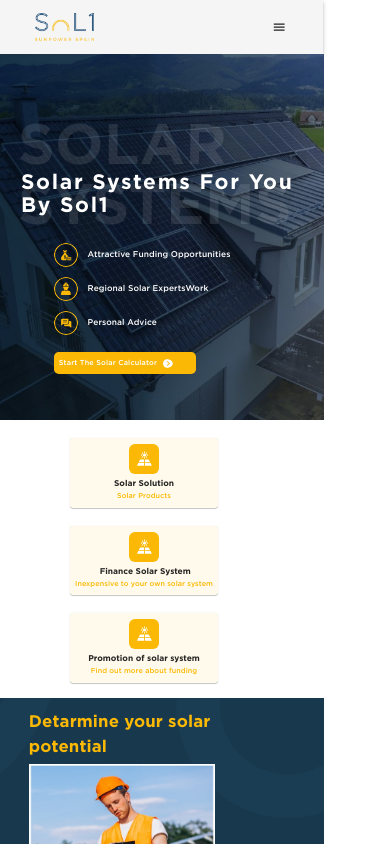
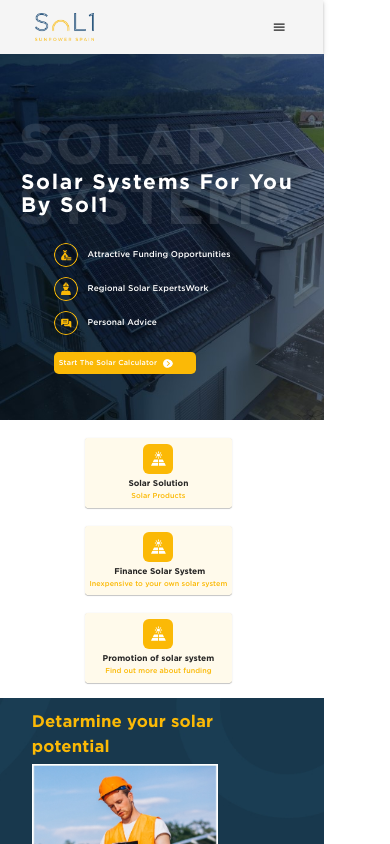
Before and after one commit to Nayeemr45/solar, a React (Create React App) app: page / in a window 390 px wide. Shown: the top 844 px of the page. Built offline with nearby package versions, Linux system fonts and the light colour scheme.

Commit message:
Update index.css

```diff
--- a/src/index.css
+++ b/src/index.css
@@ -24,7 +24,6 @@ code {
 }
 @media (min-width: 385px) and (max-width: 429px){
   body{
-    width: 30rem;
     zoom: 60%;
     overflow-x: hidden;
 
```
